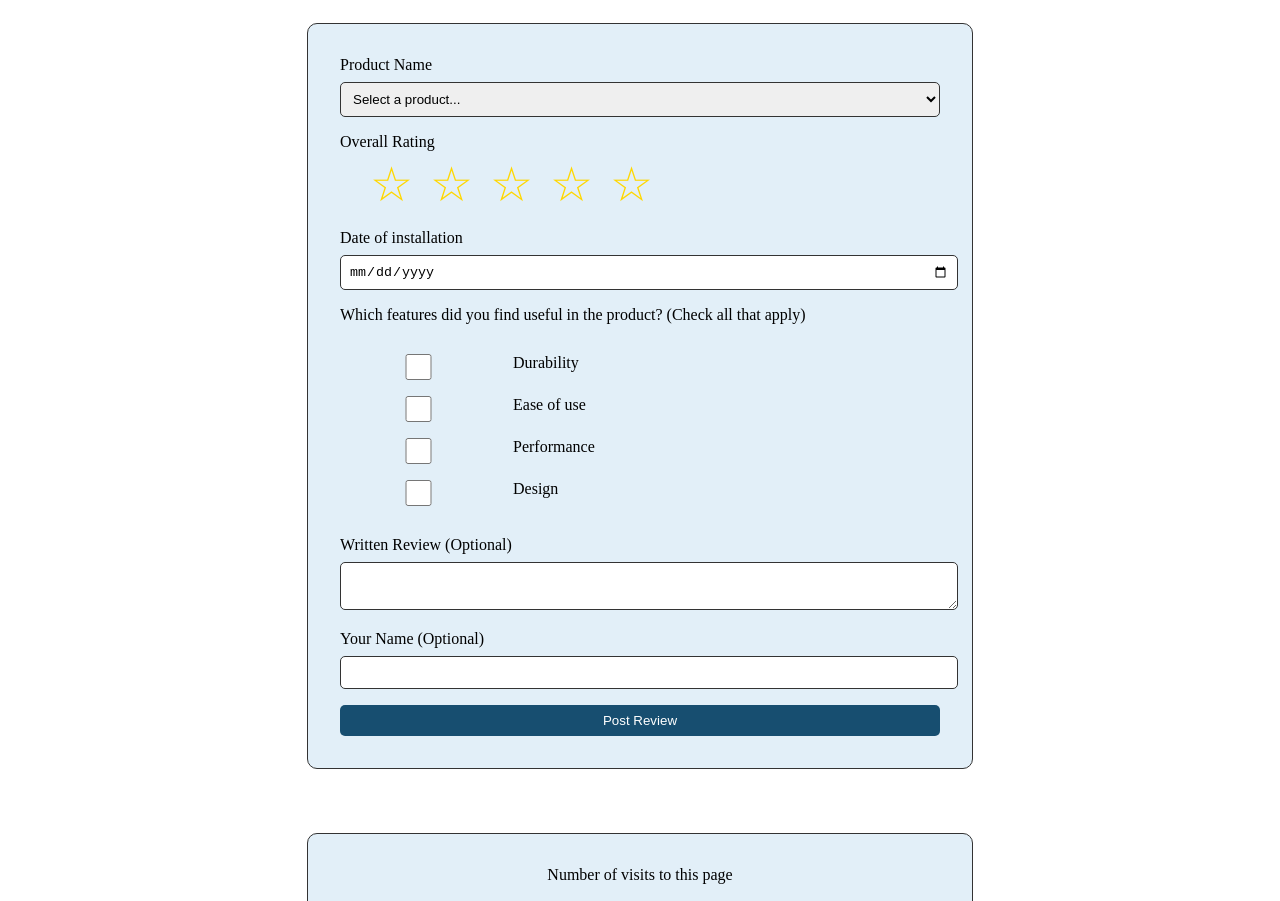
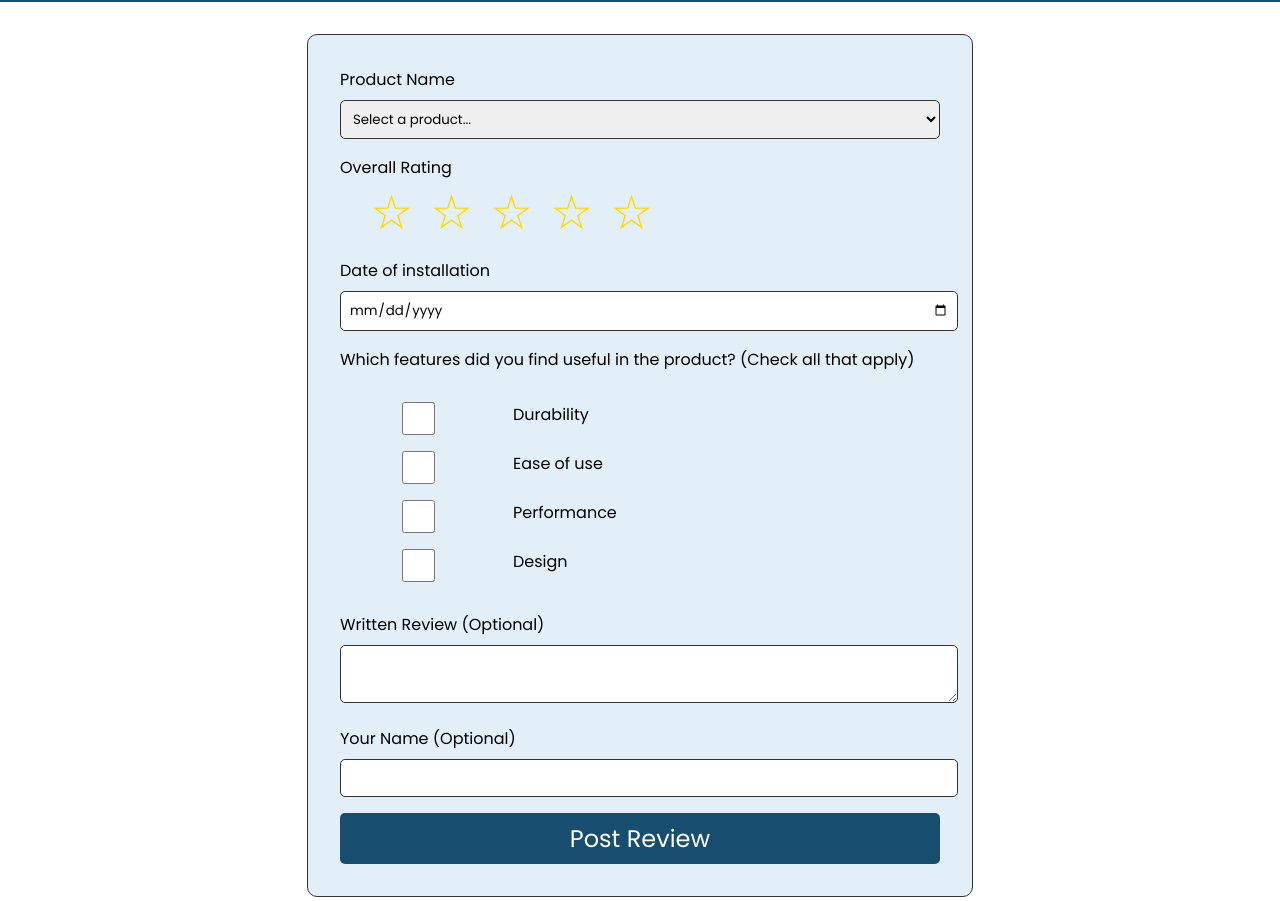
Before and after one commit to neves-lucas/wdd131, a plain HTML site: page form.html in a window 1280 px wide. Shown: the part 78-979 px from the top of the page. Drawn offline with Linux system fonts and the light colour scheme.

Commit message:
Font fixed

```diff
--- a/form.html
+++ b/form.html
@@ -5,6 +5,9 @@
   <meta name="viewport" content="width=device-width, initial-scale=1.0">
   <meta name="description" content="WDD 131 - Dynamic Web Fundamentals - Lucas Neves Rocha - Form">
   <meta name="author" content="Lucas Neves Rocha">
+  <link rel="preconnect" href="https://fonts.googleapis.com">
+<link rel="preconnect" href="https://fonts.gstatic.com" crossorigin>
+<link href="https://fonts.googleapis.com/css2?family=Poppins:ital,wght@0,100;0,200;0,300;0,400;0,500;0,600;0,700;0,800;0,900;1,100;1,200;1,300;1,400;1,500;1,600;1,700;1,800;1,900&display=swap" rel="stylesheet">
   <link rel="stylesheet" href="styles/form.css">
   <script src="scripts/getdates.js" defer></script>
   <script src="scripts/form.js" defer></script>
--- a/styles/form.css
+++ b/styles/form.css
@@ -1,6 +1,7 @@
 * {
   padding: 0;
   margin: 0;
+  font-family: poppins;
 }
 
 body {
@@ -93,6 +94,7 @@ label {
   border: none;
   border-radius: 5px;
   cursor: pointer;
+  font-size: 1.5rem;
 }
 
 #visit {
```
